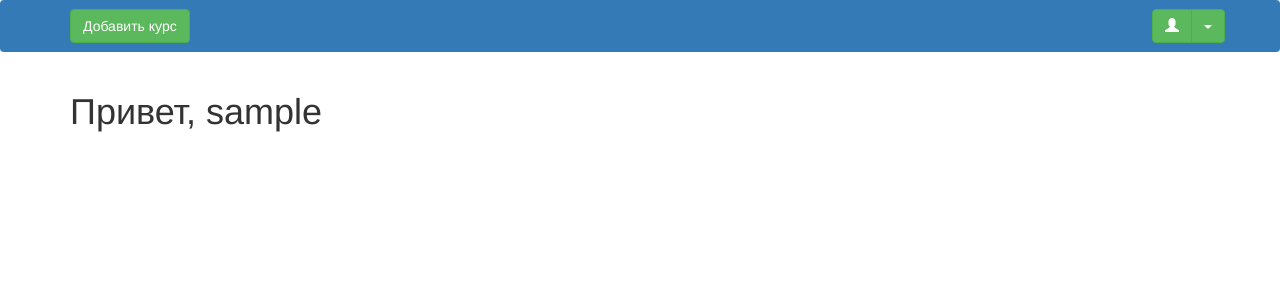
After one commit to StepanBarantsev/course_management, a Flask app: page /profile in a window 1280 px wide. The commit adds this page. Shown: the top 300 px of the page. Run offline with Flask 2, Linux system fonts and the light colour scheme; the visitor is signed in with stand-in values (Sample User, id 1); data comes from the database, SQL or seed files in the repository; some libraries are stand-ins or nearby versions.

Commit message:
Добавил базовую страницу профиля

```diff
--- a/app/__init__.py
+++ b/app/__init__.py
@@ -30,6 +30,9 @@ def create_app():
     from app.coursecreate import bp as coursecreate_bp
     app.register_blueprint(coursecreate_bp, url_prefix='/coursecreate')
 
+    from app.profile import bp as profile_bp
+    app.register_blueprint(profile_bp)
+
     return app
 
 
--- /dev/null
+++ b/app/profile/__init__.py
@@ -0,0 +1,5 @@
+from flask import Blueprint
+
+bp = Blueprint('profile', __name__)
+
+from app.profile import routes
--- /dev/null
+++ b/app/profile/routes.py
@@ -0,0 +1,10 @@
+from app.profile import bp
+from flask_login import login_required
+from flask import render_template
+
+
+@bp.route('/', methods=['GET'])
+@bp.route('/profile', methods=['GET'])
+@login_required
+def profile():
+    return render_template('profile/profile.html', title='Профиль')
--- a/app/templates/base.html
+++ b/app/templates/base.html
@@ -14,14 +14,14 @@
             </div>
             <div class="nav navbar-nav navbar-right">
                 <div class="btn-group">
-                    <a class="btn btn-success navbar-btn" href="{{ url_for('main.index') }}">
+                    <a class="btn btn-success navbar-btn" href="{{ url_for('profile.profile') }}">
                     <i class="glyphglyphicon glyphicon-user glyphicon"></i>
                     </a>
                     <div class="btn-group pull-right ml-20">
                         <a class="btn dropdown-toggle btn-success navbar-btn" data-toggle="dropdown"> <span class="caret"></span></a>
                         <ul class="dropdown-menu">
 
-                            <li><a href="{{ url_for('main.index') }}">
+                            <li><a href="{{ url_for('profile.profile') }}">
                             <i class="glyphglyphicon glyphicon-user glyphicon"></i>
                                 Профиль
                             </a></li>
--- /dev/null
+++ b/app/templates/profile/profile.html
@@ -0,0 +1,6 @@
+{% extends "base.html" %}
+
+{% block app_content %}
+    <h1> Привет, {{ current_user.username }}</h1>
+    <br>
+{% endblock %}
```
